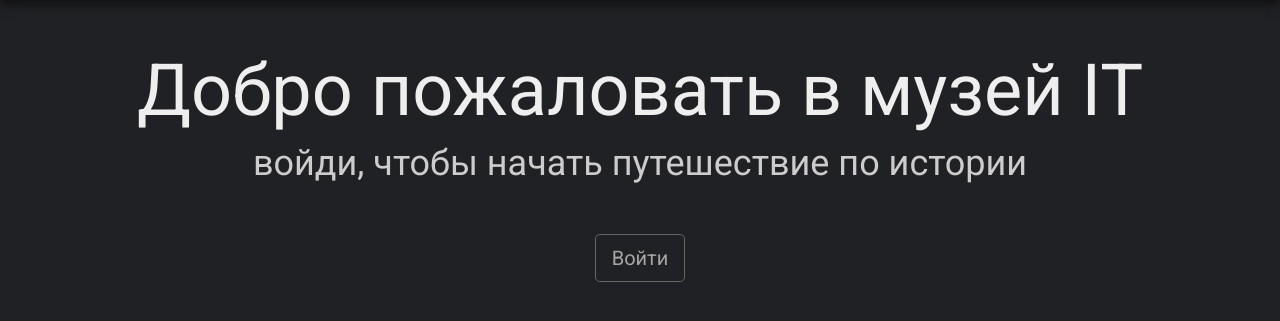
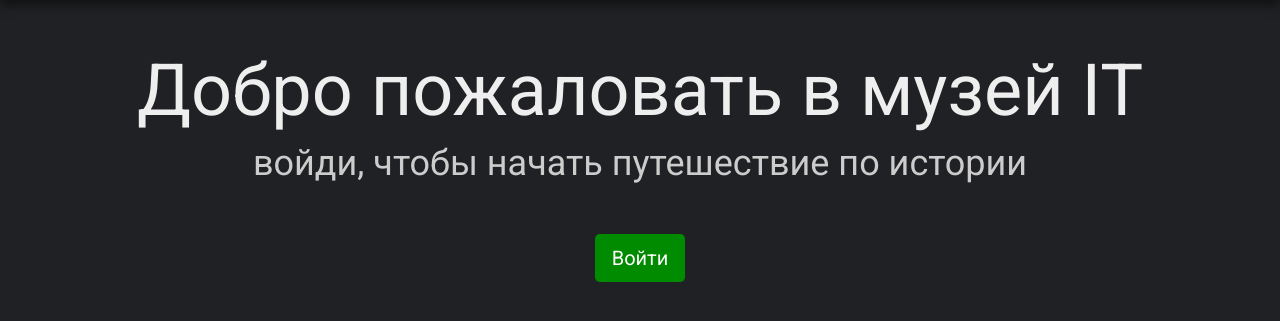
Before and after one commit to project-six/it-museum, a Django app: page / in a window 1280 px wide. Shown: the part 60-381 px from the top of the page. Run offline with Django 3.2, Linux system fonts and the light colour scheme; data comes from the database, SQL or seed files in the repository; parts of the project's set-up code (start-up, migrations or seed data) failed here and were passed over; some libraries are stand-ins or nearby versions.

Commit message:
2 minor changes
changed button color, added ref in logo

```diff
--- a/museum/static/css/style.css
+++ b/museum/static/css/style.css
@@ -60,6 +60,12 @@ body {
     color: #A6A6A6;
 }
 
+.btn-enter {
+    background-color: #008B00;
+    color: white;
+    border-color: transparent;
+}
+
 .search-form-input::placeholder {
     color: #A6A6A6;
 }
--- a/museum/templates/base.html
+++ b/museum/templates/base.html
@@ -16,7 +16,7 @@
 
 <body>
 <nav class="navbar navbar-expand-lg navbar-dark navbar-site">
-    <a class="navbar-brand h1 mb-0" href="#">
+    <a class="navbar-brand h1 mb-0" href="{% url 'index' %}">
         <img src="{% static 'img/logo.png' %}?v=2" width="48"
              height="48" class="d-inline-block mb-1" alt="">
         IT-Museum
--- a/museum/templates/index.html
+++ b/museum/templates/index.html
@@ -8,7 +8,7 @@
 <h1 class="title mt-5 mb-2">Добро&nbsp;пожаловать в&nbsp;музей&nbsp;IT</h1>
 <h3 class="subtitle">войди, чтобы начать путешествие по&nbsp;истории</h3>
     <div class="mt-5">
-        <a href="/halls/{{ min }}" class="btn btn-lg btn-museum">
+        <a href="/halls/{{ min }}" class="btn btn-lg btn-museum btn-enter">
             Войти
         </a>
     </div>
```
